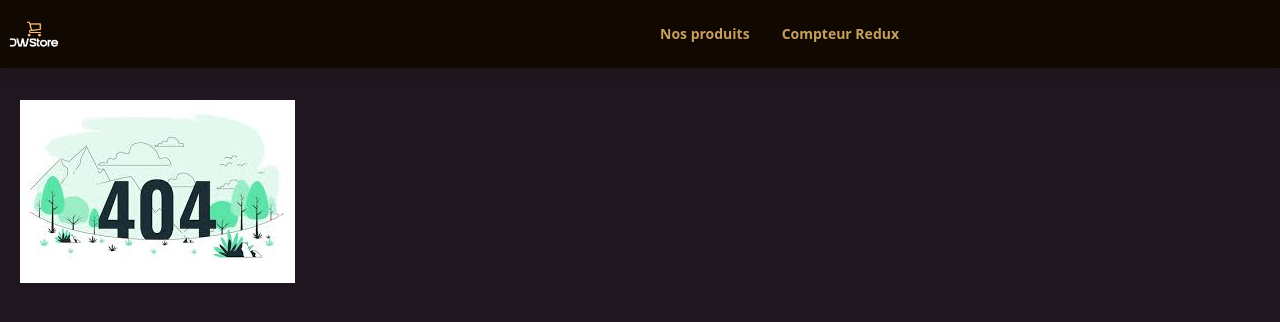
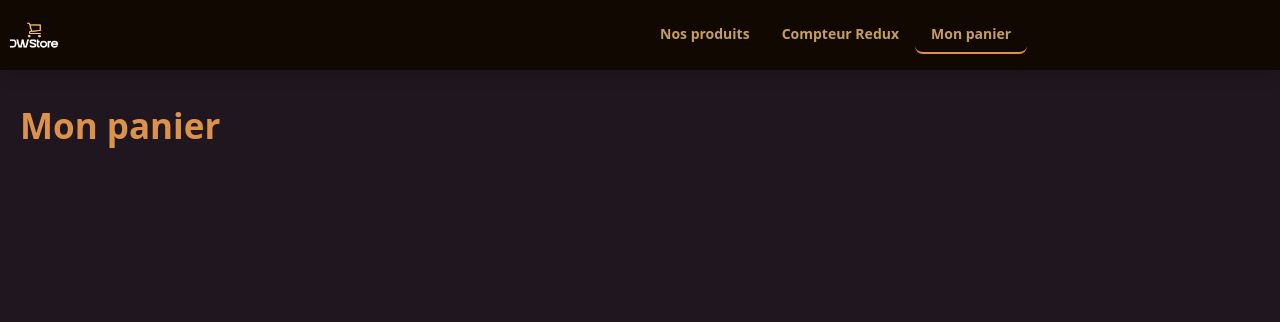
Before and after one commit to Kevin97231/20250116dw_store, a React (Vite) app: page /cart in a window 1280 px wide. Shown: the top 322 px of the page. Built offline with nearby package versions, Linux system fonts and the light colour scheme.

Commit message:
correction pour ajouter des produits au panier

```diff
--- a/src/App.jsx
+++ b/src/App.jsx
@@ -5,6 +5,7 @@ import { NotFound } from "./view/NotFound";
 import { HomePage } from "./view/HomePage";
 import { ProductDetail } from "./view/ProductDetail";
 import { CompteurRedux } from "./view/CompteurRedux";
+import { Cart } from "./view/Cart";
 
 function App() {
   const router = createBrowserRouter([
@@ -16,6 +17,7 @@ function App() {
         { path: "", element: <HomePage /> },
         { path: "/product/:id", element: <ProductDetail /> },
         { path: "/compteur-redux", element: <CompteurRedux /> },
+        { path: "/cart", element: <Cart /> },
         { path: "/*", element: <NotFound /> },
       ],
     },
--- a/src/components/Card.jsx
+++ b/src/components/Card.jsx
@@ -1,4 +1,6 @@
+import { useDispatch } from "react-redux";
 import { useNavigate } from "react-router-dom";
+import { addProduct } from "../slice/cartSlice";
 
 /* eslint-disable react/prop-types */
 export const Card = ({ product }) => {
@@ -7,6 +9,8 @@ export const Card = ({ product }) => {
   const navigateToDetail = () => {
     navigate(`product/${product.id}`);
   };
+
+  const dispatch = useDispatch();
 
   return (
     <div className="flex shadow-xl card bg-base-100 w-96">
@@ -26,6 +30,12 @@ export const Card = ({ product }) => {
           <button className="btn btn-primary" onClick={navigateToDetail}>
             Voir
           </button>
+          <button
+            className="btn btn-warning"
+            onClick={() => dispatch(addProduct(product))}
+          >
+            Ajouter au panier
+          </button>
         </div>
       </div>
     </div>
--- a/src/components/Navbar.jsx
+++ b/src/components/Navbar.jsx
@@ -19,7 +19,8 @@ export const Navbar = () => {
             <li>
               <Link to={"/"}>Accueil</Link>
               <Link to={"/products"}>Nos produits</Link>
-              <Link to={"/compteur-redux"}>Contact</Link>
+              <Link to={"/compteur-redux"}>Compteur redux</Link>
+              <Link to={"/cart"}>Panier</Link>
             </li>
             {/* __________________________________________________________________ */}
           </ul>
@@ -33,6 +34,9 @@ export const Navbar = () => {
           <li>
             <HeaderItem href={"/compteur-redux"}>Compteur Redux</HeaderItem>
           </li>
+          <li>
+            <HeaderItem href={"/cart"}>Mon panier</HeaderItem>
+          </li>
         </ul>
       </div>
       {/* <div className="navbar-end">
--- a/src/slice/cartSlice.js
+++ b/src/slice/cartSlice.js
@@ -8,10 +8,15 @@ export const cartSlice = createSlice({
   },
   reducers: {
     addProduct: (state, action) => {
-      const product = action.payload;
+      const productToAdd = action.payload;
+
+      // Condition pour éviter les doublons dans le panier
+      if (!state.value.some((product) => product.id === productToAdd.id)) {
+        state.value.push(productToAdd);
+      }
     },
   },
 });
 
-export const { addProduct } = counterSlice.actions;
+export const { addProduct } = cartSlice.actions;
 export default cartSlice.reducer;
--- /dev/null
+++ b/src/view/Cart.jsx
@@ -0,0 +1,15 @@
+import { useSelector } from "react-redux";
+
+export const Cart = () => {
+  const products = useSelector((state) => state.cart.value);
+
+  return (
+    <>
+      <h1>Mon panier</h1>
+
+      {products.map((product) => (
+        <p key={product.id}>{product.title}</p>
+      ))}
+    </>
+  );
+};
```
